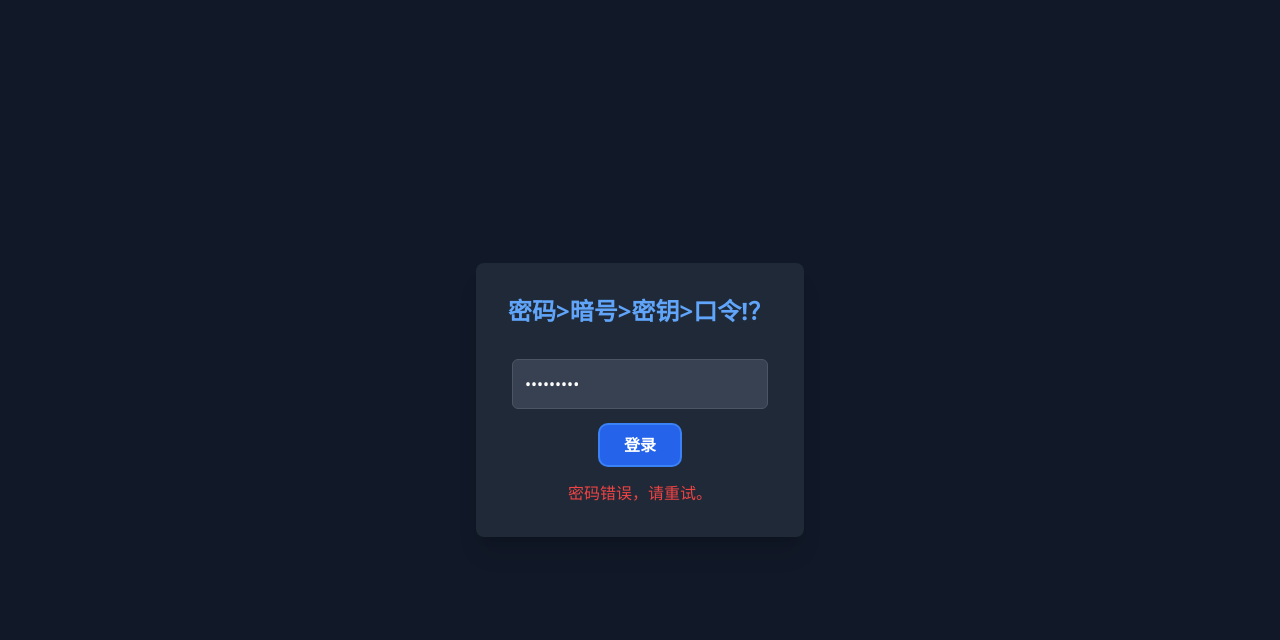
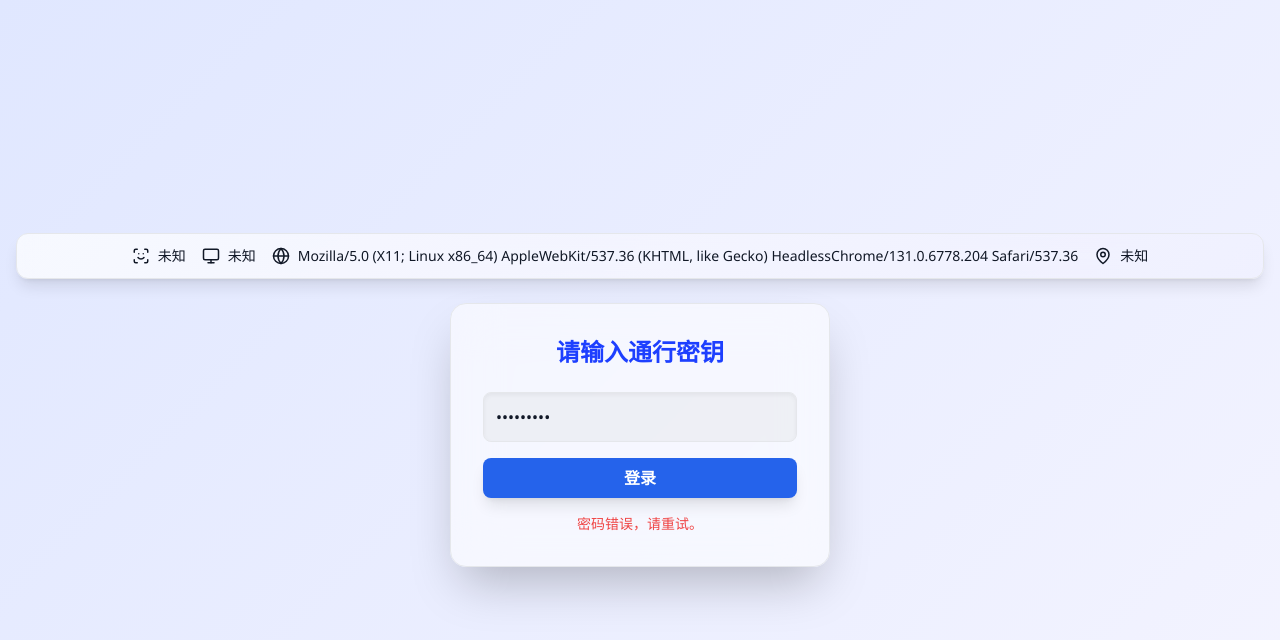
Before and after one commit to stcgd/lansoo-downloads, a React (Vite) app: page / in a window 1280 px wide. Both pictures are taken after typing "Sample123" into the empty fields and a click on the button "登录". Shown: the top 640 px of the page. Built offline with nearby package versions, Linux system fonts and the light colour scheme; no server answers.

Commit message:
Update main.jsx

```diff
--- a/src/main.jsx
+++ b/src/main.jsx
@@ -2,7 +2,81 @@ import React, { useState, useEffect } from 'react';
 import ReactDOM from 'react-dom/client';
 import App from './App';
 import './style.css';
+import { Globe, Smartphone, Monitor, MapPin, ScanFace } from 'lucide-react';
 
+// --- 获取访客信息（IP + 国家城市 + UA） ---
+async function fetchVisitorInfo() {
+  try {
+    const res = await fetch('https://ipapi.co/json/');
+    const data = await res.json();
+
+    const ua = navigator.userAgent.toLowerCase();
+    const device = /mobile|android|iphone/.test(ua) ? 'Mobile' : 'PC';
+
+    return {
+      ip: data.ip,
+      country: data.country_name,
+      city: data.city,
+      device,
+      browser: navigator.userAgent,
+    };
+  } catch (e) {
+    return {
+      ip: '未知',
+      country: '未知',
+      city: '',
+      device: '未知',
+      browser: navigator.userAgent,
+    };
+  }
+}
+
+// ---------------- 访客信息条 UI ----------------
+const VisitorBar = () => {
+  const [info, setInfo] = useState(null);
+
+  useEffect(() => {
+    fetchVisitorInfo().then(setInfo);
+  }, []);
+
+  if (!info) return null;
+
+  const isDark = window.matchMedia('(prefers-color-scheme: dark)').matches;
+
+  return (
+    <div
+      className="w-full p-3 mb-6 rounded-xl shadow-lg backdrop-blur-md border
+                 flex flex-wrap items-center justify-center gap-4 text-sm"
+      style={{
+        background: isDark
+          ? 'linear-gradient(135deg, rgba(30,30,30,0.6), rgba(60,60,60,0.6))'
+          : 'linear-gradient(135deg, rgba(255,255,255,0.7), rgba(240,240,255,0.7))',
+      }}
+    >
+      <div className="flex items-center gap-2">
+        <ScanFace size={18} />
+        <span>{info.ip}</span>
+      </div>
+
+      <div className="flex items-center gap-2">
+        {info.device === 'Mobile' ? <Smartphone size={18} /> : <Monitor size={18} />}
+        <span>{info.device}</span>
+      </div>
+
+      <div className="flex items-center gap-2">
+        <Globe size={18} />
+        <span>{info.browser.replace(/\\/g, '')}</span>
+      </div>
+
+      <div className="flex items-center gap-2">
+        <MapPin size={18} />
+        <span>{info.country} {info.city}</span>
+      </div>
+    </div>
+  );
+};
+
+// ---------------- 密码页 UI（重制） ----------------
 const PasswordScreen = ({ onPasswordSubmit }) => {
   const [password, setPassword] = useState('');
   const [error, setError] = useState('');
@@ -16,34 +90,64 @@ const PasswordScreen = ({ onPasswordSubmit }) => {
     }
   };
 
+  const isDark = window.matchMedia('(prefers-color-scheme: dark)').matches;
+
   return (
-    <div className="flex items-center justify-center min-h-screen bg-gray-900 text-white">
-      <form onSubmit={handleSubmit} className="p-8 bg-gray-800 rounded-lg shadow-xl flex flex-col items-center">
-        <h2 className="text-2xl mb-4 font-bold text-blue-400">密码>暗号>密钥>口令!？</h2>
+    <div
+      className="min-h-screen flex flex-col items-center justify-center px-4"
+      style={{
+        background: isDark
+          ? 'linear-gradient(135deg, #0f0f0f, #1a1a2e)'
+          : 'linear-gradient(135deg, #e0e7ff, #f4f4ff)',
+      }}
+    >
+
+      <VisitorBar />
+
+      <form
+        onSubmit={handleSubmit}
+        className="p-8 rounded-2xl shadow-2xl border backdrop-blur-xl flex flex-col items-center gap-4"
+        style={{
+          width: '90%',
+          maxWidth: '380px',
+          background: isDark
+            ? 'rgba(20,20,20,0.55)'
+            : 'rgba(255,255,255,0.55)',
+        }}
+      >
+        <h2 className="text-2xl mb-2 font-bold text-center"
+            style={{ color: isDark ? '#90b4ff' : '#1d3fff' }}>
+          请输入通行密钥
+        </h2>
+
         <input
           type="password"
           value={password}
           onChange={(e) => setPassword(e.target.value)}
-          placeholder="在此处输入密码"
-          className="p-3 my-4 w-64 rounded-md bg-gray-700 text-white placeholder-gray-500 border border-gray-600 focus:outline-none focus:ring-2 focus:ring-blue-500"
+          placeholder="输入密码"
+          className="p-3 w-full rounded-lg shadow-inner border outline-none
+                     bg-gray-200/50 dark:bg-gray-700/50 focus:ring-2 focus:ring-blue-400"
         />
+
         <button
           type="submit"
-          className="bg-blue-600 hover:bg-blue-700 text-white font-bold py-2 px-6 rounded-lg transition-colors duration-200 focus:outline-none focus:ring-2 focus:ring-blue-500"
+          className="w-full py-2 rounded-lg font-bold transition-all shadow-lg
+                     bg-blue-600 hover:bg-blue-700 text-white"
         >
           登录
         </button>
-        {error && <p className="mt-4 text-red-500">{error}</p>}
+
+        {error && <p className="text-red-500 text-sm">{error}</p>}
       </form>
     </div>
   );
 };
 
+// ---------------- Main ----------------
 const Main = () => {
   const [isAuthenticated, setIsAuthenticated] = useState(false);
   const [isLoading, setIsLoading] = useState(true);
 
-  // 检查本地存储以持久化登录状态
   useEffect(() => {
     const isAuth = localStorage.getItem('isAuthenticated') === 'true';
     setIsAuthenticated(isAuth);
@@ -58,14 +162,10 @@ const Main = () => {
   };
 
   if (isLoading) {
-    return <div className="loading-screen">加载中...</div>;
+    return <div className="text-center mt-20">加载中...</div>;
   }
 
-  return isAuthenticated ? (
-    <App />
-  ) : (
-    <PasswordScreen onPasswordSubmit={handlePasswordSubmit} />
-  );
+  return isAuthenticated ? <App /> : <PasswordScreen onPasswordSubmit={handlePasswordSubmit} />;
 };
 
 ReactDOM.createRoot(document.getElementById('root')).render(<Main />);
```
